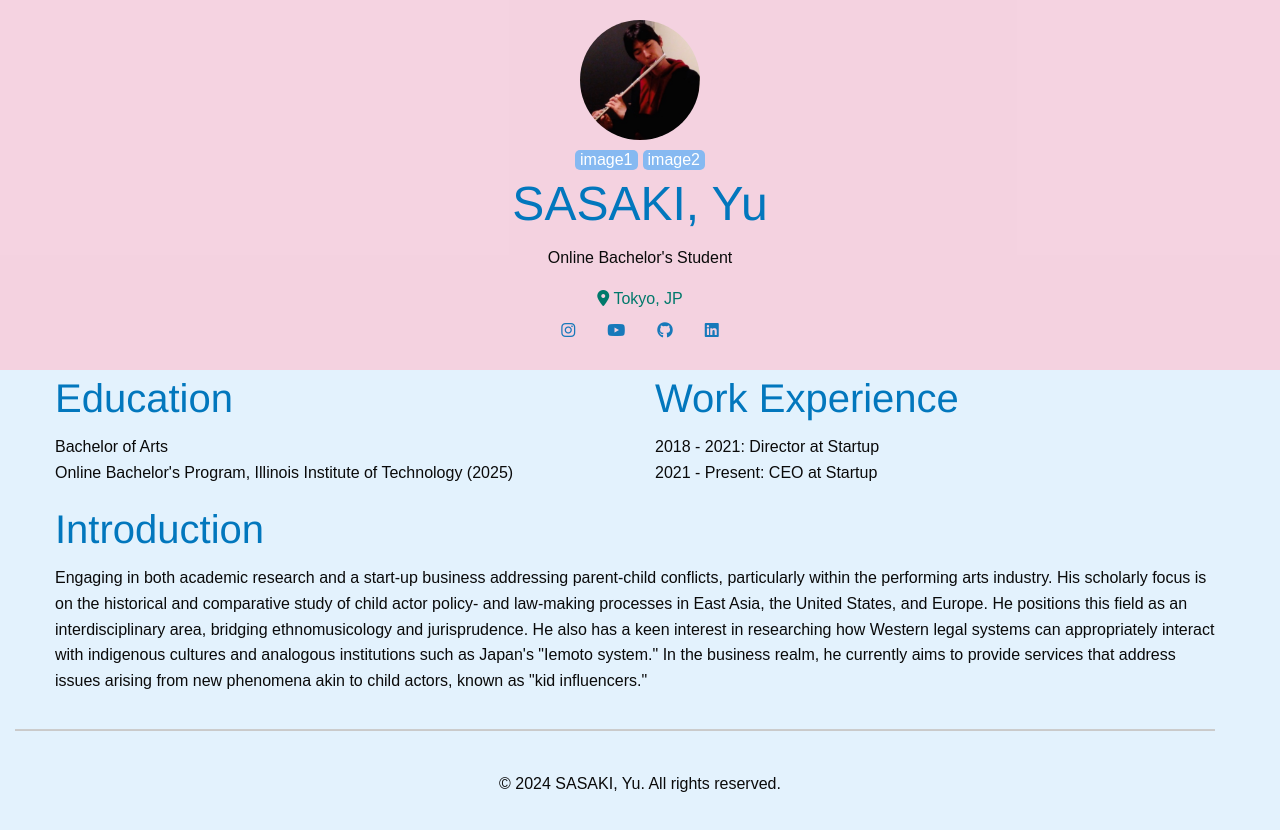
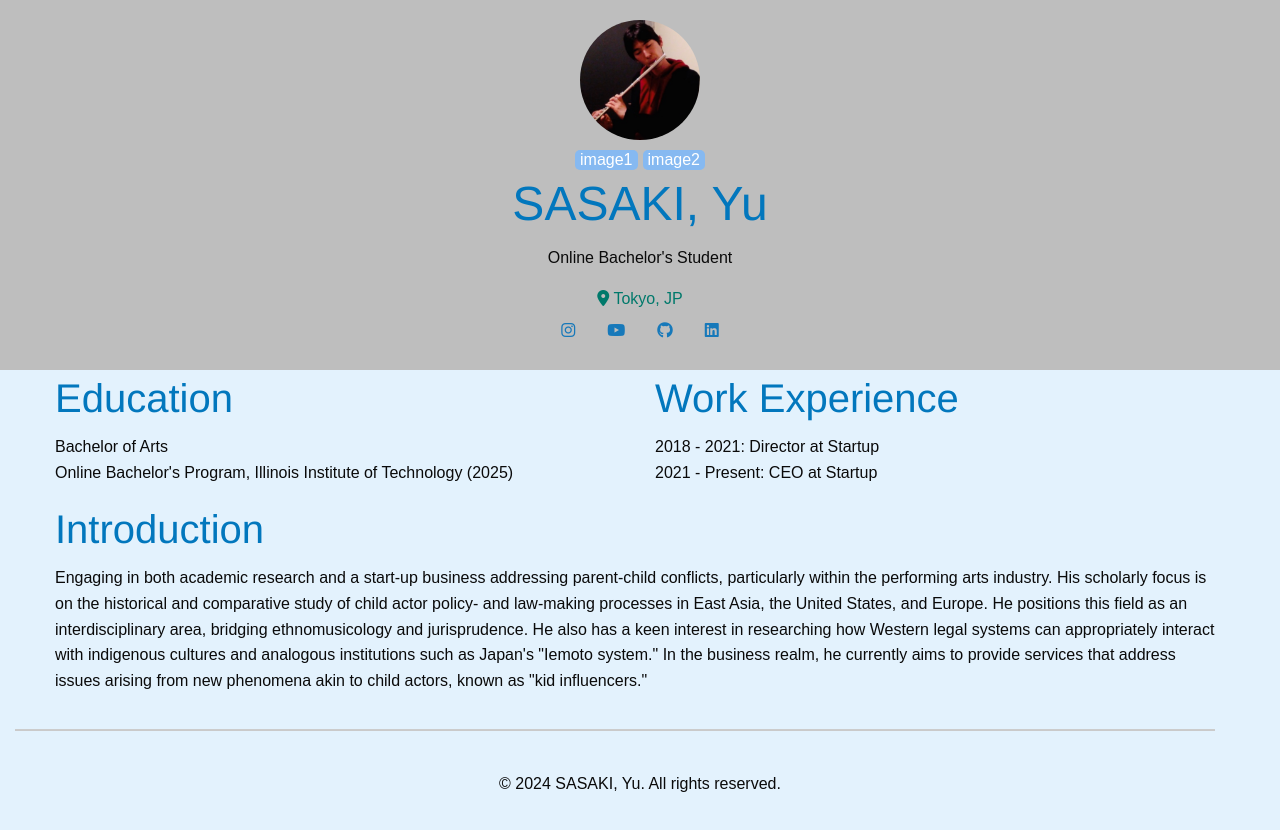
Before and after one commit to ysasaki1/pro4, a plain HTML site: page index.html in a window 1280 px wide. Drawn offline with Linux system fonts and the light colour scheme; files whose address does not match are found by name.

Commit message:
Update app.css

```diff
--- a/css/app.css
+++ b/css/app.css
@@ -110,7 +110,7 @@ body {
   }
 
   .card-user-info {
-    background-color: rgba(249, 204, 218, 0.808); /* 極薄い赤色 */
+    background-color: rgba(190, 190, 190); /* 極薄い赤色 */
     padding: 20px; /* 上部のパディング */
     text-align: center; /* 中央揃え */
   }
```
